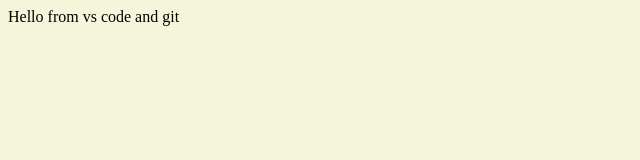
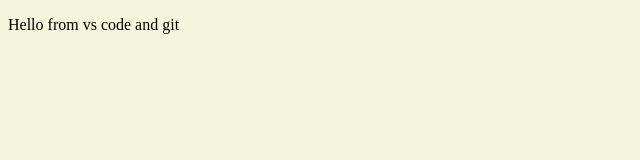
Before and after one commit to david9313951003-cpu/vscode-git, a plain HTML site: page index.html in a window 1280 px wide. Shown: the whole page, without its empty margins (0-640 px from the left). Drawn offline with Linux system fonts and the light colour scheme.

Commit message:
added paragraph

```diff
--- a/index.html
+++ b/index.html
@@ -7,6 +7,6 @@
     <link rel="stylesheet" href="./styles.css">
 </head>
 <body>
-    Hello from vs code and git
+    <p>Hello from vs code and git</p>
 </body>
 </html>
```
